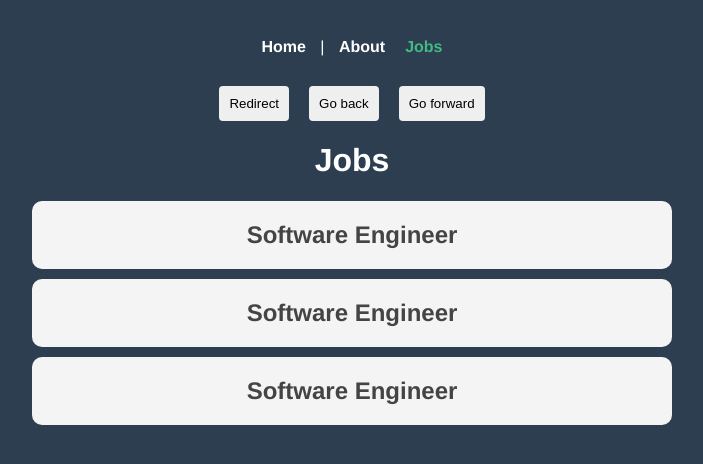
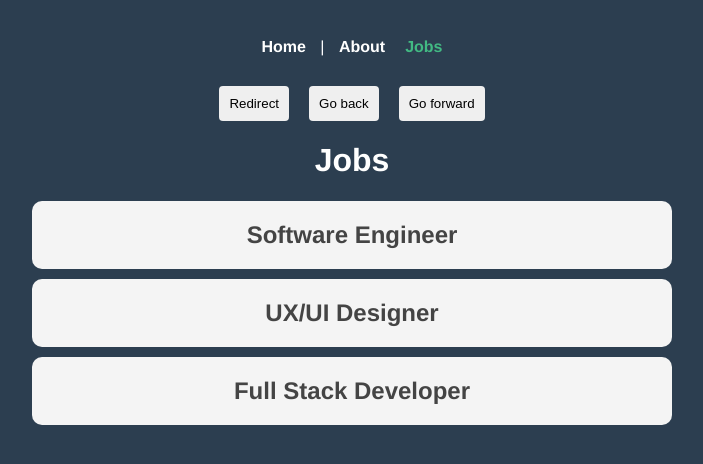
Before and after one commit to FourSqweez/vue3-beginner-projects, a Vue app: page /jobs in a window 1280 px wide. Shown: the top 464 px of the page, without its empty margins (288-991 px from the left). Built offline with nearby package versions, Linux system fonts and the light colour scheme; data requests are answered from the project's data file.

Commit message:
Data fetching using json-server

```diff
--- a/data/db.json
+++ b/data/db.json
@@ -7,13 +7,13 @@
     },
     {
       "id": 2,
-      "title": "Software Engineer",
-      "description": "We are looking for a software engineer with 3 years of experience in React and Node.js"
+      "title": "UX/UI Designer",
+      "description": "We are looking for a UX/UI designer with 3 years of experience in React and Node.js"
     },
     {
       "id": 3,
-      "title": "Software Engineer",
-      "description": "We are looking for a software engineer with 3 years of experience in React and Node.js"
+      "title": "Full Stack Developer",
+      "description": "We are looking for a full stack developer with 3 years of experience in React and Node.js"
     }
   ]
 }
--- a/src/views/jobs/JobDetails.vue
+++ b/src/views/jobs/JobDetails.vue
@@ -2,7 +2,11 @@
   <div v-if="job" class="job-details">
     <h1>Job Details</h1>
     <h2>{{ job.title }}</h2>
-    <p>{{ job.details }}</p>
+    <p>{{ job.description }}</p>
+  </div>
+  <div v-else>
+    <h1>Job Details</h1>
+    <p>Job not found</p>
   </div>
 </template>
 
@@ -12,37 +16,14 @@
   props: ['id'],
   data() {
     return {
-      jobs: [
-        {
-          title: 'Software Engineer',
-          id: 1,
-          details:
-            'Lorem ipsum dolor sit amet consectetur adipisicing elit. Quisquam, quos.',
-        },
-        {
-          title: 'Software Engineer',
-          id: 2,
-          details:
-            'Lorem ipsum dolor sit amet consectetur adipisicing elit. Quisquam, quos.',
-        },
-        {
-          title: 'Software Engineer',
-          id: 3,
-          details:
-            'Lorem ipsum dolor sit amet consectetur adipisicing elit. Quisquam, quos.',
-        },
-      ],
+      job: null,
     }
   },
-  computed: {
-    job() {
-      return this.jobs.find((job) => job.id === parseInt(this.id))
-    },
-  },
-  created() {
-    if (!this.job) {
-      this.$router.push({ name: 'not-found' })
-    }
+  mounted() {
+    fetch(`http://localhost:3000/jobs/${this.id}`)
+      .then((res) => res.json())
+      .then((data) => (this.job = data))
+      .catch((err) => console.log(err.message))
   },
 }
 </script>
--- a/src/views/jobs/JobsView.vue
+++ b/src/views/jobs/JobsView.vue
@@ -1,10 +1,15 @@
 <template>
   <div>
     <h1>Jobs</h1>
-    <div v-for="job in jobs" :key="job.id" class="job">
-      <router-link :to="{ name: 'job-details', params: { id: job.id } }">
-        <h2>{{ job.title }}</h2>
-      </router-link>
+    <div v-if="jobs.length">
+      <div v-for="job in jobs" :key="job.id" class="job">
+        <router-link :to="{ name: 'job-details', params: { id: job.id } }">
+          <h2>{{ job.title }}</h2>
+        </router-link>
+      </div>
+    </div>
+    <div v-else>
+      <p>Loading jobs...</p>
     </div>
   </div>
 </template>
@@ -13,27 +18,14 @@
 export default {
   data() {
     return {
-      jobs: [
-        {
-          title: 'Software Engineer',
-          id: 1,
-          details:
-            'Lorem ipsum dolor sit amet consectetur adipisicing elit. Quisquam, quos.',
-        },
-        {
-          title: 'Software Engineer',
-          id: 2,
-          details:
-            'Lorem ipsum dolor sit amet consectetur adipisicing elit. Quisquam, quos.',
-        },
-        {
-          title: 'Software Engineer',
-          id: 3,
-          details:
-            'Lorem ipsum dolor sit amet consectetur adipisicing elit. Quisquam, quos.',
-        },
-      ],
+      jobs: [],
     }
+  },
+  mounted() {
+    fetch('http://localhost:3000/jobs')
+      .then((res) => res.json())
+      .then((data) => (this.jobs = data))
+      .catch((err) => console.log(err))
   },
 }
 </script>
```
